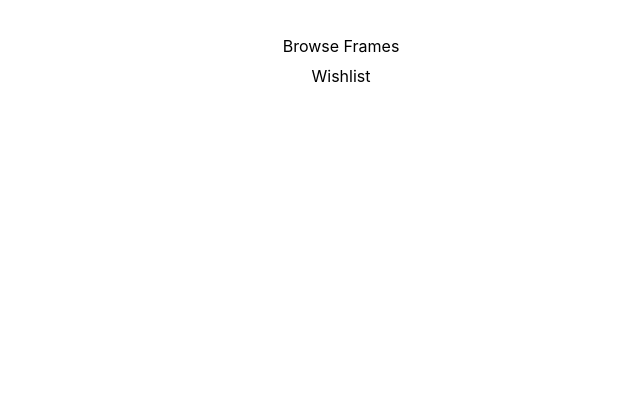
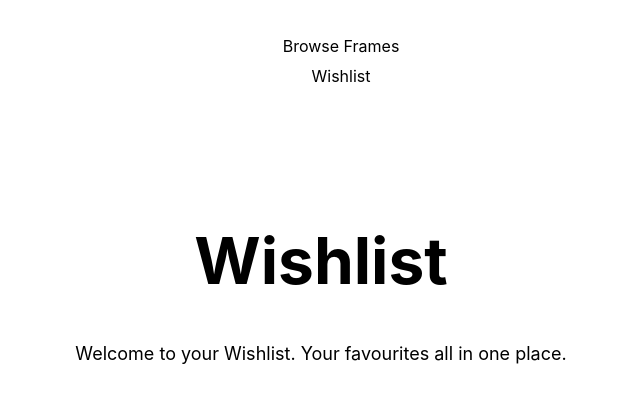
Before and after one commit to BoavidaGuerra/wishlist-ace-tate, a React (Create React App) app: page /wishlist in a window 1280 px wide. Shown: the top 402 px of the page, without its empty margins (319-959 px from the left). Built offline with nearby package versions, Linux system fonts and the light colour scheme; no server answers.

Commit message:
fixed routing issue with basename

```diff
--- a/src/App.js
+++ b/src/App.js
@@ -26,21 +26,21 @@ export default function App() {
   }
 
   return (
-    <Router>
+    <Router basename={process.env.PUBLIC_URL}>
       <div className="App">
         <nav>
           <ul>
             <li>
-              <Link to="/wishlist-ace-tate/">Browse Frames</Link>
+              <Link to="/">Browse Frames</Link>
             </li>
             <li>
-              <Link to="/wishlist-ace-tate/wishlist">Wishlist</Link>
+              <Link to="/wishlist">Wishlist</Link>
             </li>
           </ul>
         </nav>
 
         <Switch>
-          <Route exact path="/wishlist-ace-tate/">
+          <Route exact path="/">
             <FramesList
               frames={frames}
               favourites={favourites}
@@ -48,7 +48,7 @@ export default function App() {
               removeFavourite={removeFavourite}
             />
           </Route>
-          <Route path="/wishlist-ace-tate/wishlist">
+          <Route exact path="/wishlist">
             <Wishlist
               frames={frames}
               favourites={favourites}
--- a/src/Wishlist.js
+++ b/src/Wishlist.js
@@ -11,7 +11,7 @@ export default function Wishlist(props) {
       favourites.includes(id) && frame.push({ id, name, color, frontImageUrl });
       return frame;
   }, []);
-
+  console.log(location.pathname)
   return (
     <div className="main">
       <div className="wishlist product-header">
```
Also changed, not shown: 1 other file (tests, documents, lock files or other folders).
